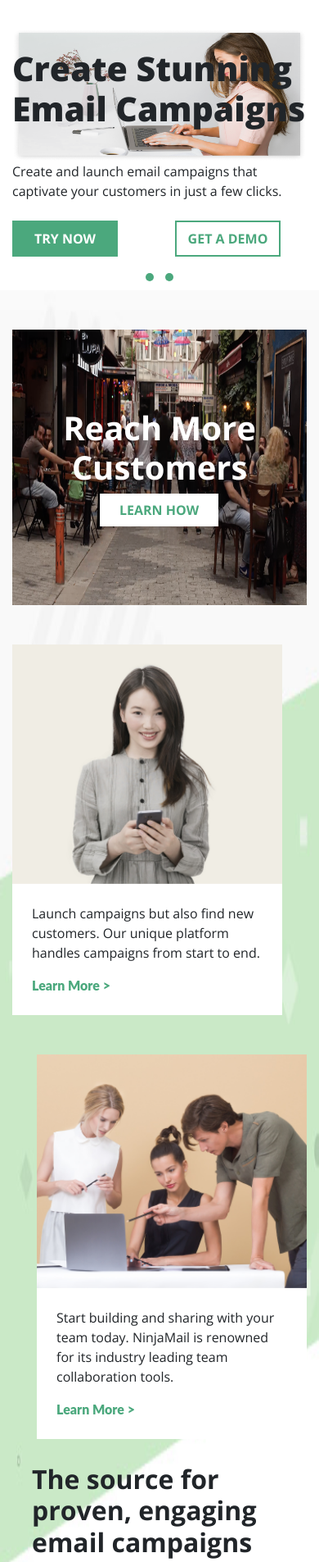
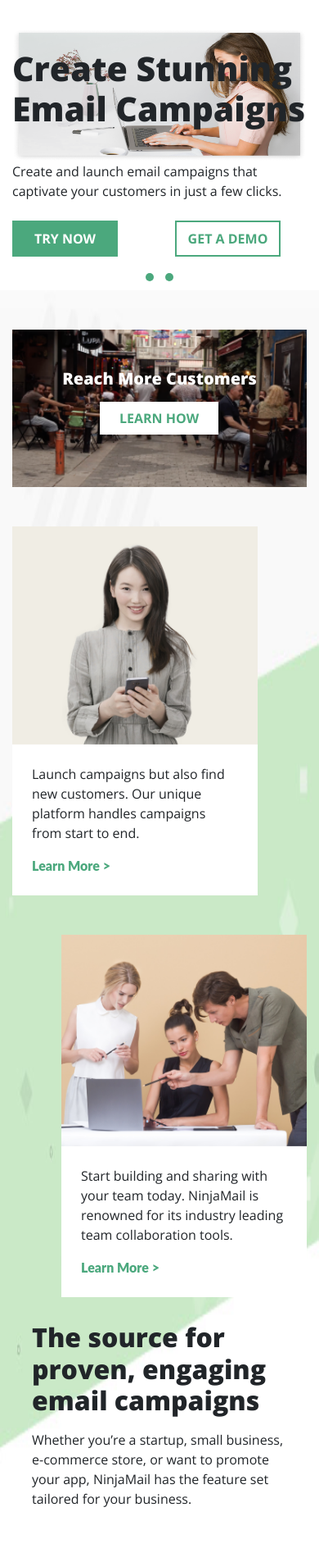
Before and after one commit to saisriarja/ninja-mail, a plain HTML site: page index.html in a window 390 px wide. Shown: the part 67-1972 px from the top of the page at 82% size. Drawn offline with nearby package versions, Linux system fonts and the light colour scheme.

Commit message:
small changes changed

```diff
--- a/css/index.css
+++ b/css/index.css
@@ -156,6 +156,9 @@ header {
 
 .the-source-content {
     padding-top: 30px;
+}
+.the-source-content h2{
+    font-weight: 900;
 }
 
 .three-img {
@@ -318,6 +321,7 @@ footer .footer-logo-1 {
     } */
     .middl-img-container h1 {
         font-size: 44px;
+        font-weight: 900;
     }
     .the-source-box-right {
         padding-top: 124px;
@@ -413,6 +417,7 @@ footer .footer-logo-1 {
     }
     .middl-img-container h1 {
         font-size: 50px;
+        font-weight: 800;
     }
     .the-source-img p {
         font-size: 13px;
@@ -471,6 +476,14 @@ footer .footer-logo-1 {
         position: absolute;
         bottom: -125px;
         left: 0;
+    }
+    .middl-img-container {
+        background: url(../images/video-mb-bg.png) no-repeat;
+        background-size: 100% 100%;
+    }
+    .middl-img-container h1{
+        font-size: 20px;
+        font-weight: 900;
     }
 }
 
@@ -661,7 +674,11 @@ a:hover {
     -webkit-transition: all 0.2s 0.4s ease-in-out;
     transition: all -0.8s 0.4s ease-in-out;
   }
-
+  .text-holder{
+      position: absolute;
+      bottom: 0;
+      left: 25px;
+  }
   .hovereffect img {
     display: block;
     position: relative;
--- a/index.html
+++ b/index.html
@@ -135,11 +135,11 @@
     </section>
     <section class="bg-section py-5">
         <div class="container">
-            <div class="middl-img-container col-md-11 p-0 mt-md-5 mx-auto text-center hvr-wobble-top">
-                <div class="middle-text-container hvr-bounce-to-bottom p-5  mx-auto text-center p-0 pb-md-5">
-                    <h1 class="text-white font-weight-bold py-md-5 mt-5">Reach More Customers</h1>
+            <div class="middl-img-container col-md-10 hvr-bounce-to-bottom p-lg-5 p-0 mt-md-5 mx-auto text-center hvr-wobble-top">
+                <div class="middle-text-container  p-5  mx-auto text-center p-0 pb-md-5">
+                    <h1 class="text-white  pb-md-5 mb-lg-4 mb-3">Reach More Customers</h1>
                     <!-- Button trigger modal -->
-                    <button type="button" class=" border-0 p-2 mb-5 px-4 hvr-radial-in mb-5" data-toggle="modal"
+                    <button type="button" class=" border-0 p-2 mb-md-5 px-4 hvr-radial-in mb-3" data-toggle="modal"
                         data-target="#exampleModalCenter">
                         LEARN HOW
                     </button>
@@ -149,7 +149,7 @@
             <div class="the-source-img col-12 p-0 py-5">
                 <div class="col-12 d-flex flex-wrap flex-row justify-content-md-between p-0">
                     <div class="col-md-8 p-0 d-flex flex-wrap flex-row justify-content-md-between">
-                        <div class="col-md-6 col-11 p-0 pb-md-5 mb-5">
+                        <div class="col-md-6 col-10 p-0 pb-md-5 mb-5">
                             <div class="bg-white  flip p-0 col-12 col-md-11">
                                 <img src="images/girl-mb.png" alt="" class="img-fluid w-100">
                                 <div class="py-4 px-4 px-lg-5 px-md-2 open">
@@ -160,7 +160,7 @@
                                 </div>
                             </div>
                         </div>
-                        <div class="col-md-6 col-11 px-0 ml-auto text-end the-source-box-right">
+                        <div class="col-md-6 col-10 px-0 ml-auto text-end the-source-box-right">
                             <div class="bg-white p-0 col-12 col-md-11 flip">
                                 <img src="images/group.png" alt="" class="img-fluid w-100">
                                 <div class="p-4 px-lg-5 px-md-2 open">
@@ -172,7 +172,7 @@
                         </div>
                     </div>
                     <div class="col-md-4 px-4 px-md-0 the-source-content">
-                        <h2 class="font-weight-bolder">The source for proven, engaging email campaigns</h2>
+                        <h2 class="">The source for proven, engaging email campaigns</h2>
                         <p class="pt-lg-5 pt-2">Whether you’re a startup, small business, e-commerce store, or want to
                             promote your app,
                             NinjaMail has the feature set tailored for your business.
@@ -186,8 +186,10 @@
                         <div class="hovereffect mb-4">
                             <img class="img-responsive img-fluid" src="images/three-1.png" alt="">
                             <div class="overlay p-3">
+                                <div class="text-holder">
                                     <h2>Frankie</h2>
                                     <p>Member since 2016</p>
+                                </div>
                             </div>
                         </div>
                     </div>
@@ -195,8 +197,10 @@
                         <div class="hovereffect mb-4">
                             <img class="img-responsive img-fluid" src="images/three-2.png" alt="">
                             <div class="overlay p-3">
+                                <div class="text-holder">
                                     <h2>Camile</h2>
                                     <p>Member since 2012</p>
+                                </div>
                             </div>
                         </div>
                     </div>
@@ -204,8 +208,10 @@
                         <div class="hovereffect mb-4">
                             <img class="img-responsive img-fluid" src="images/three-3.png" alt="">
                             <div class="overlay p-3">
+                                <div class="text-holder">
                                     <h2>Elayne</h2>
                                     <p>Member since 2018</p>
+                                </div>
                             </div>
                         </div>
                     </div>
```
Also changed, not shown: images/video-mb-bg.png (added). Lines whose indentation alone changed are shown as unchanged.
